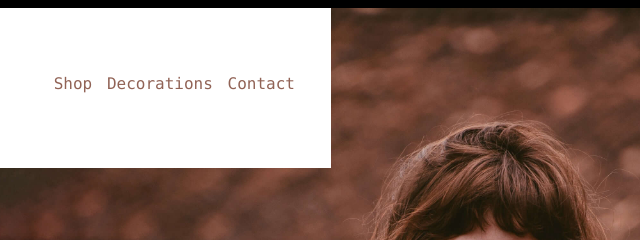
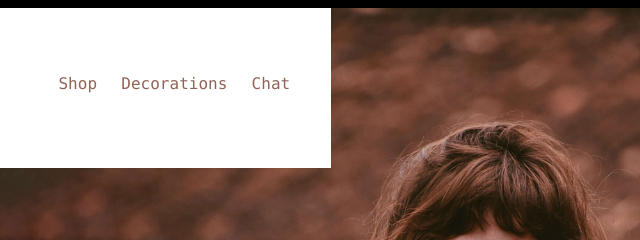
Before and after one commit to DoKep2/ITMO-WEB, a plain HTML site: page index.html in a window 1280 px wide. Shown: the top 240 px of the page, 189-829 px from the left. Drawn offline with Linux system fonts and the light colour scheme.

Commit message:
add chat

```diff
--- a/index.html
+++ b/index.html
@@ -12,7 +12,8 @@
             <ul class="nav-links">
                 <li class="nav-button"><a href="#">Shop</a></li>
                 <li class="nav-button"><a href="decorations.html">Decorations</a></li>
-                <li class="nav-button"><a href="#">Contact</a></li>
+                <li class="nav-button"><a href="https://dokep2.github.io/2022-2-VK-EDU-FS-Frontend-S-ELIZBARASHVILI/">Chat</a>
+                </li>
             </ul>
         </div>
         <div id="shop" class="nav-open">
```
